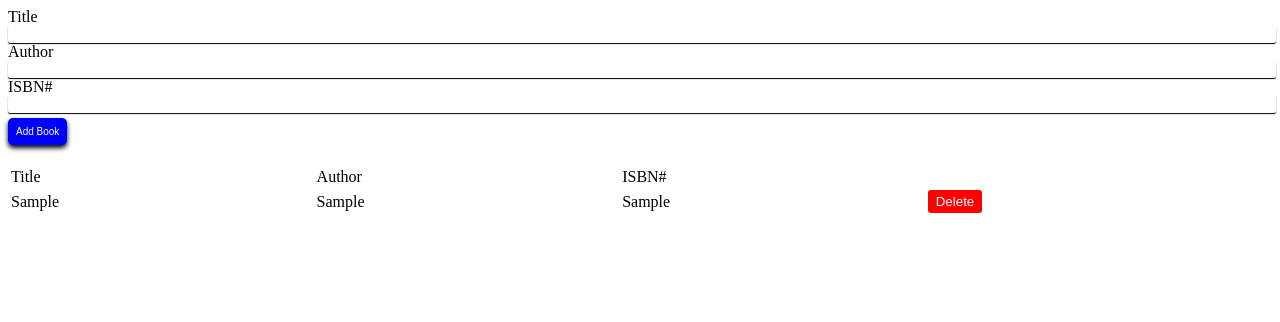
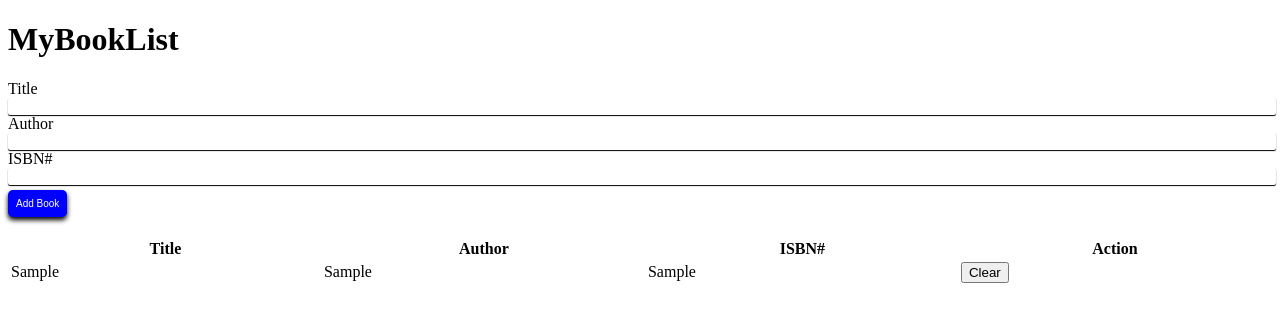
Before and after one commit to acciojob/book-list-tarun8053, a website: page main.html in a window 1280 px wide. Both pictures are taken after typing "Sample", "Sample", "Sample" into the empty fields and a click on the button "Add Book". Drawn offline with Linux system fonts and the light colour scheme.

Commit message:
created a submission

```diff
--- a/main.html
+++ b/main.html
@@ -19,10 +19,6 @@
 			border:none;
 			box-shadow:0px 3px 5px black;
 		}
-		#boxheader{
-			display:flex;
-			justify-content:space-between;
-		}
 		table{
 			margin-top:20px;
 			width:100%;
@@ -31,26 +27,30 @@
 </head>
 <body>
 
-	<label for="title">Title</label>
-	<input type="text" id="title">
+	<h1>MyBookList</h1>   <!-- REQUIRED -->
 
-	<label for="author">Author</label>
-	<input type="text" id="author">
+	<div class="form-group">   <!-- REQUIRED -->
+		<label for="title">Title</label>
+		<input type="text" id="title">
 
-	<label for="isbn">ISBN#</label>
-	<input type="text" id="isbn">   <!-- FIXED -->
+		<label for="author">Author</label>
+		<input type="text" id="author">
+
+		<label for="isbn">ISBN#</label>
+		<input type="text" id="isbn">
+	</div>
 
 	<button id="submit">Add Book</button>
 
 	<table class="table table-striped">
 		<thead>
 			<tr>
-				<td>Title</td>
-				<td>Author</td>
-				<td>ISBN#</td>
+				<th>Title</th>
+				<th>Author</th>
+				<th>ISBN#</th>
+				<th>Action</th>
 			</tr>
 		</thead>
-
 		<tbody id="book-list"></tbody>
 	</table>
 
--- a/script.js
+++ b/script.js
@@ -6,54 +6,46 @@ submit.addEventListener("click", () => {
     const author = document.querySelector("#author").value;
     const isbn = document.querySelector("#isbn").value;
 
-    // Simple validation
-    if (title === "" || author === "" || isbn === "") {
+    if (!title || !author || !isbn) {
         alert("Please fill all fields");
         return;
     }
 
-    // Create new row
+    // Create row
     const newRow = document.createElement("tr");
 
-    // Create data cells
+    // Create cells
     const cell1 = document.createElement("td");
     const cell2 = document.createElement("td");
     const cell3 = document.createElement("td");
-    const cell4 = document.createElement("td"); // for delete button
+    const cell4 = document.createElement("td");
 
-    // Assign the text
+    // Assign input values
     cell1.textContent = title;
     cell2.textContent = author;
     cell3.textContent = isbn;
 
-    // Create delete button
+    // Create delete button (MUST have class="delete")
     const delBtn = document.createElement("button");
-    delBtn.textContent = "Delete";
-    delBtn.style.background = "red";
-    delBtn.style.color = "white";
-    delBtn.style.border = "none";
-    delBtn.style.padding = "4px 8px";
-    delBtn.style.borderRadius = "3px";
-    delBtn.style.cursor = "pointer";
+    delBtn.textContent = "Clear";
+    delBtn.className = "delete";   // REQUIRED for test
 
-    // delete function
+    // Delete row
     delBtn.addEventListener("click", () => {
         newRow.remove();
     });
 
-    // Attach delete button to cell
     cell4.appendChild(delBtn);
 
-    // Append cells to row
+    // Append cells
     newRow.appendChild(cell1);
     newRow.appendChild(cell2);
     newRow.appendChild(cell3);
     newRow.appendChild(cell4);
 
-    // Add row to the table
     tableBody.appendChild(newRow);
 
-    // Clear input fields
+    // Clear inputs
     document.querySelector("#title").value = "";
     document.querySelector("#author").value = "";
     document.querySelector("#isbn").value = "";
```
